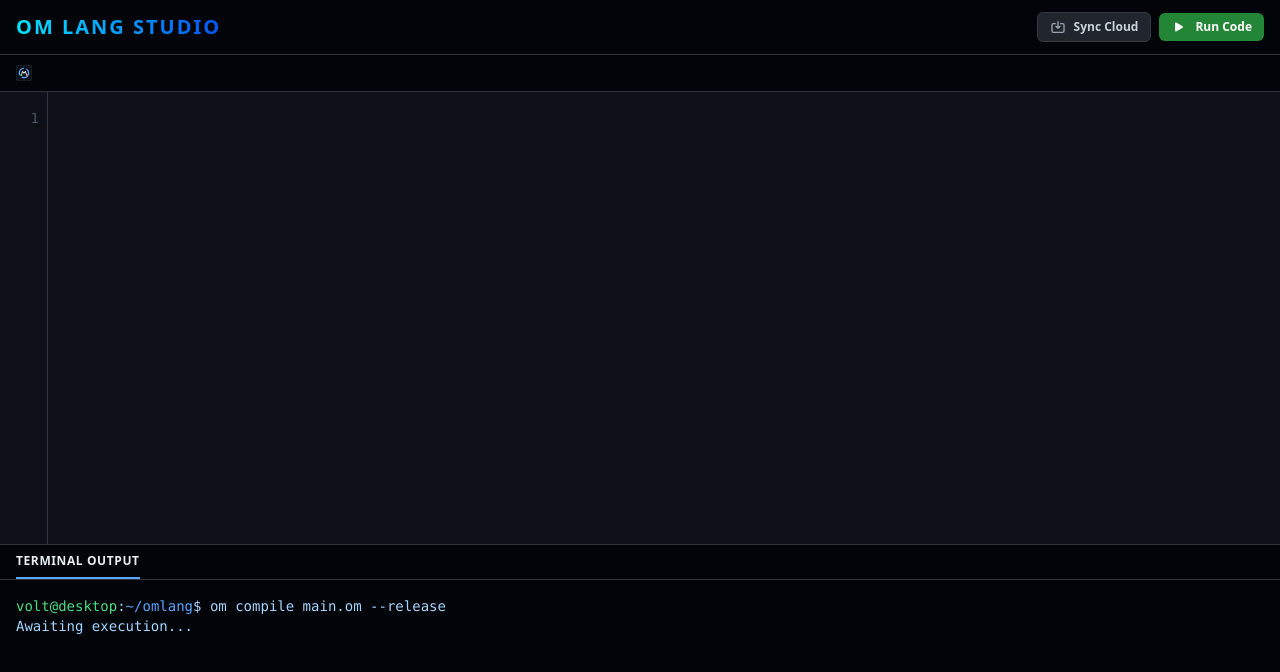
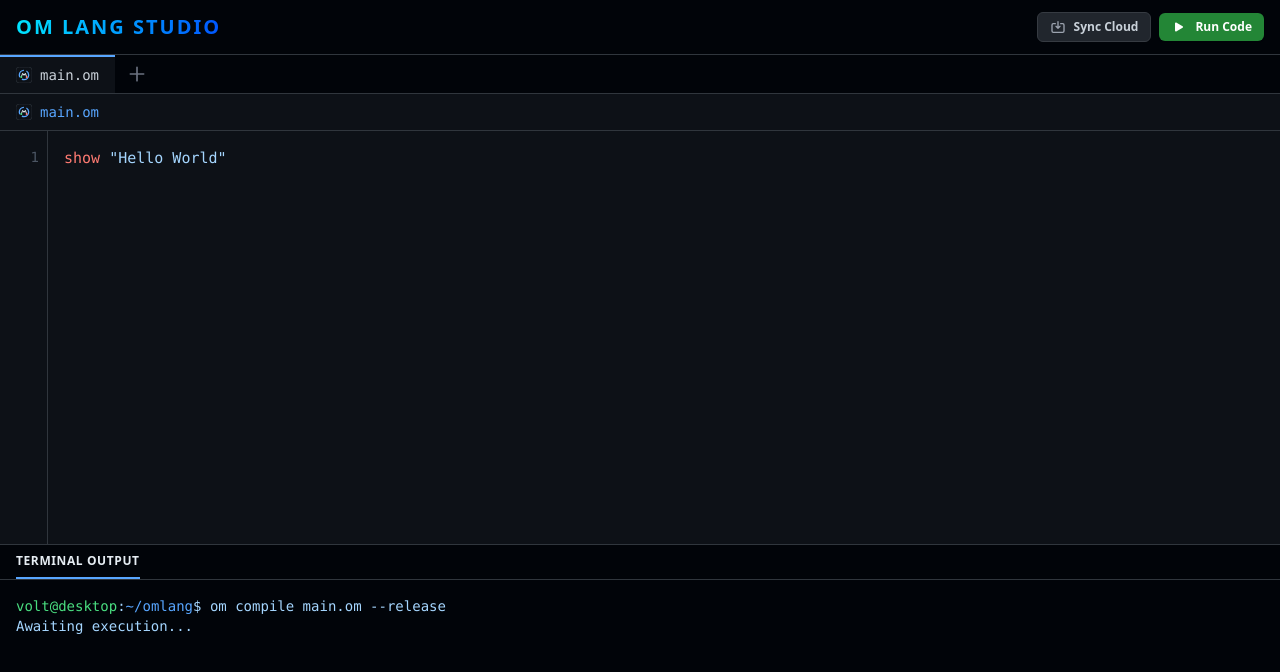
Before and after one commit to Kiran-mondal/OmLang, a Next.js app: page / in a window 1280 px wide. Shown: the top 672 px of the page. Built offline with nearby package versions, Linux system fonts and the light colour scheme.

Commit message:
Update Editor.jsx

```diff
--- a/components/Editor.jsx
+++ b/components/Editor.jsx
@@ -1,24 +1,50 @@
 import { FileIcon } from './Icons';
 
-export default function Editor({ file, renameFile, updateCode, highlightCode }) {
-  // Safety Check: যদি কোনো কারণে file বা file.code না থাকে, তবে খালি স্ট্রিং ধরে নেবে
-  const safeCode = file?.code || '';
+export default function Editor({ files, activeIndex, setActiveIndex, addNewFile, renameFile, updateCode, highlightCode }) {
+  const activeFile = files[activeIndex] || files[0];
+  const safeCode = activeFile?.code || '';
+  const safeName = activeFile?.name || 'main.om';
 
   return (
     <div className="flex flex-1 flex-col min-w-0">
-      {/* ফাইল রিনেম বক্স */}
-      <div className="flex bg-[#010409] border-b border-[#30363d] px-4 py-2 items-center gap-2">
-        <FileIcon fileName={file?.name || 'main.om'} />
+
+      {/* VS Code Style Tab Bar with '+' Icon */}
+      <div className="flex bg-[#010409] border-b border-[#30363d] overflow-x-auto no-scrollbar items-center">
+        {files.map((file, index) => (
+          <div
+            key={index}
+            onClick={() => setActiveIndex(index)}
+            className={`px-4 py-2 text-sm flex items-center gap-2 cursor-pointer font-mono whitespace-nowrap ${activeIndex === index ? 'bg-[#0d1117] border-t-2 border-[#58a6ff] text-[#c9d1d9]' : 'text-gray-500 hover:bg-[#0d1117] border-t-2 border-transparent'}`}
+          >
+            <FileIcon fileName={file.name} />
+            {file.name}
+          </div>
+        ))}
+        {/* New File (+) Button */}
+        <button
+          onClick={addNewFile}
+          className="ml-2 p-1 text-gray-500 hover:text-[#4ade80] transition-colors flex items-center justify-center"
+          title="Create New File"
+        >
+          <svg className="w-5 h-5" fill="none" viewBox="0 0 24 24" stroke="currentColor">
+            <path strokeLinecap="round" strokeLinejoin="round" strokeWidth={2} d="M12 4v16m8-8H4" />
+          </svg>
+        </button>
+      </div>
+
+      {/* File Rename Input */}
+      <div className="flex bg-[#0d1117] border-b border-[#30363d] px-4 py-2 items-center gap-2">
+        <FileIcon fileName={safeName} />
         <input
           type="text"
-          value={file?.name || ''}
-          onChange={(e) => renameFile(e.target.value)}
+          value={safeName}
+          onChange={(e) => renameFile(activeIndex, e.target.value)}
           className="bg-transparent border-none outline-none text-[#58a6ff] font-mono text-sm w-full focus:ring-0"
+          placeholder="filename.om"
         />
       </div>
 
       <div className="flex-1 relative overflow-hidden">
-        {/* লাইন নম্বর জেনারেটর - safeCode ব্যবহার করে ডিফেন্ড করা হয়েছে */}
         <div className="absolute left-0 top-0 bottom-0 w-12 bg-[#0d1117] border-r border-[#30363d] text-right pr-2 py-4 font-mono text-sm text-gray-600 select-none hidden sm:block">
           {safeCode.split('\n').map((_, i) => <div key={i}>{i + 1}</div>)}
         </div>
```
